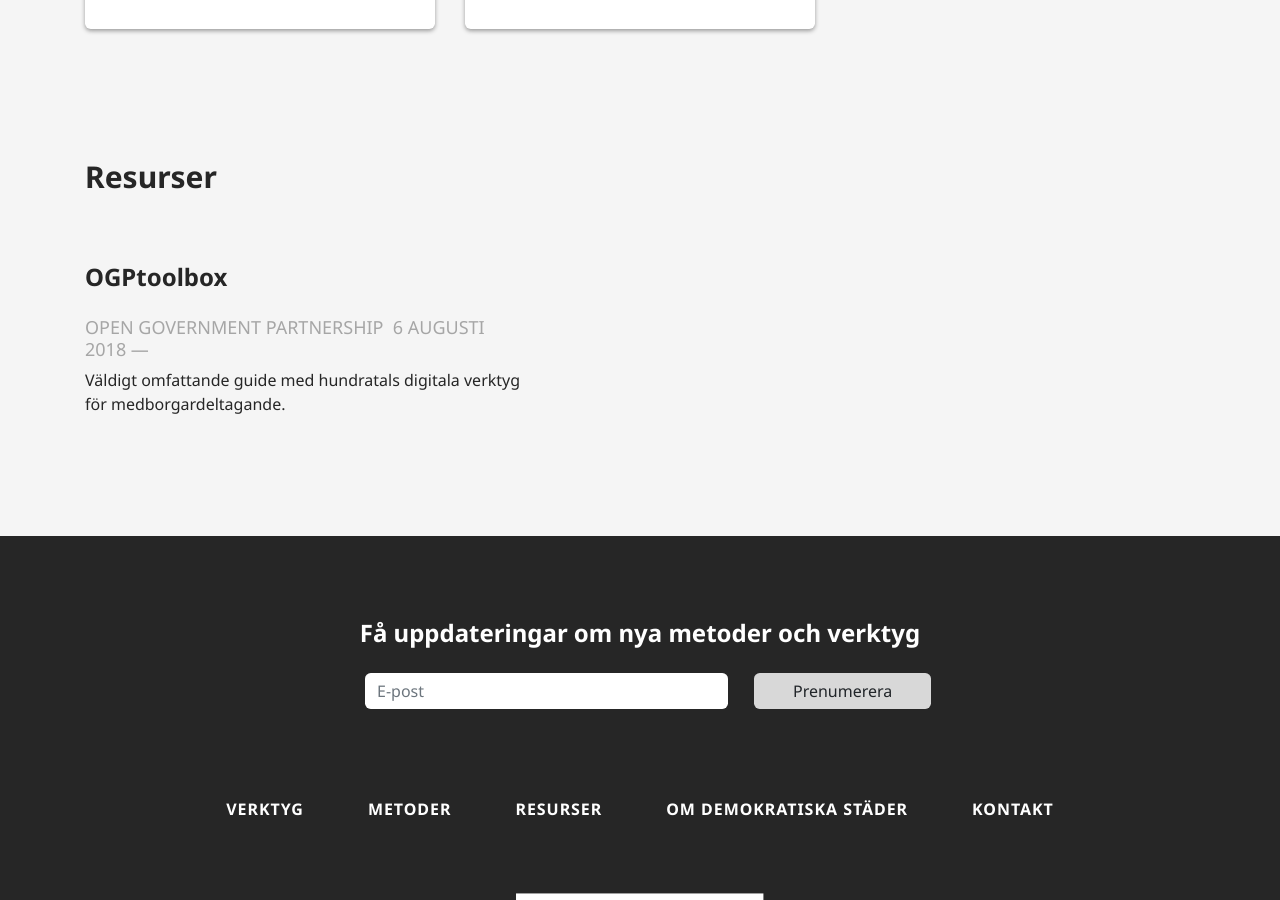
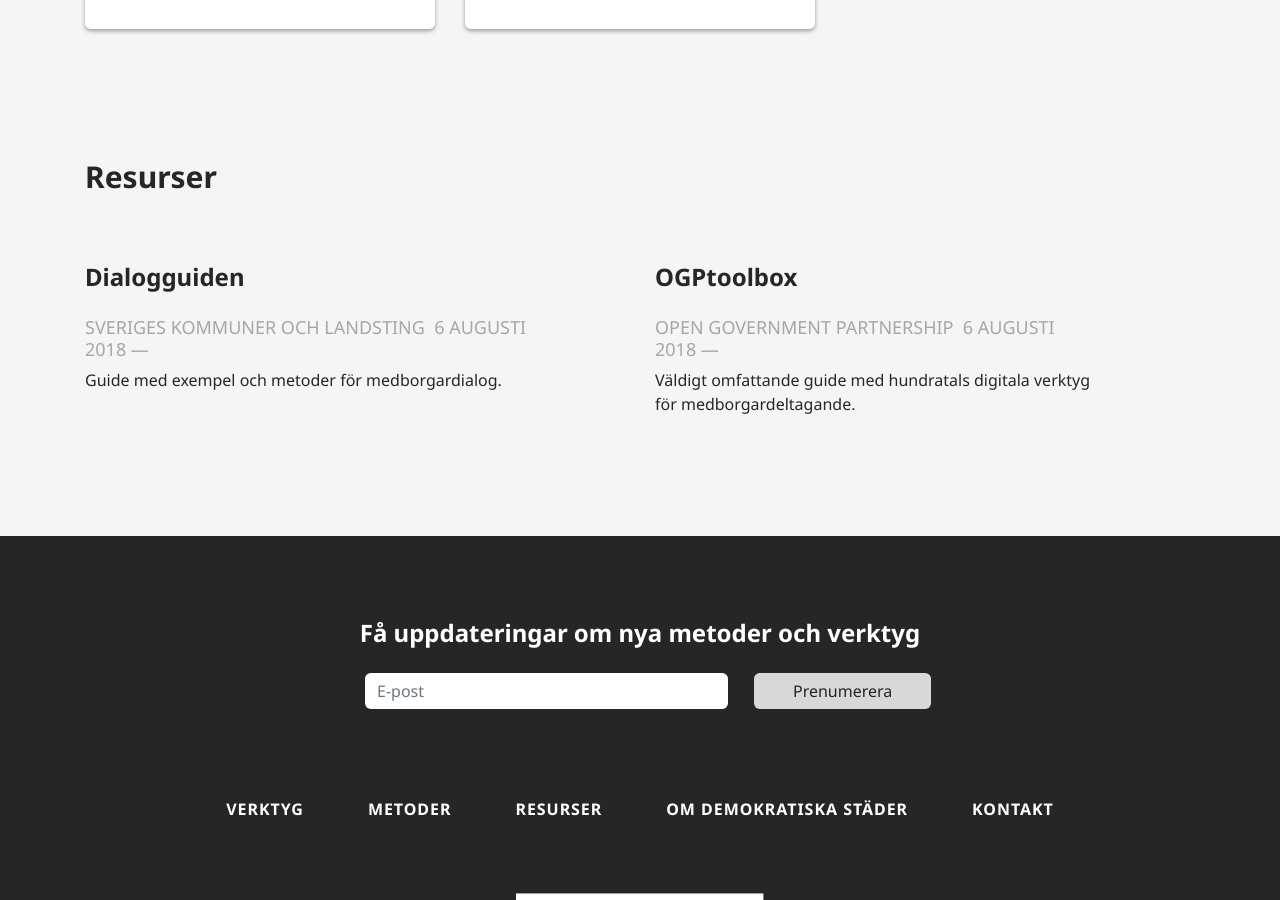
Before and after one commit to digidemlab/demokratiskastader, a Jekyll site: the page built from _themes/samla-ideer-forslag.md, in a window 1280 px wide and 900 px high, scrolled down 1202 px. Built offline with Jekyll 4.4.1, drawn with Linux system fonts in a browser that asks for light colours.

Commit message:
Updated Dialogguiden

```diff
--- a/_resources/dialogguiden.markdown
+++ b/_resources/dialogguiden.markdown
@@ -6,4 +6,5 @@ author: Sveriges Kommuner och Landsting
 excerpt: Guide med exempel och metoder för medborgardialog.
 themes:
 - Hitta nya former för medborgardeltagande
+- Samla in idéer och förslag
 ---
```
